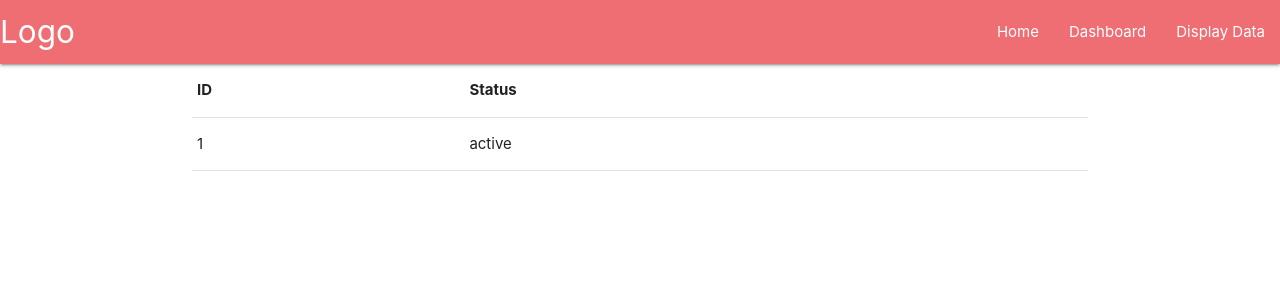
After one commit to kpreforma/mqttWeb, a Flask app: template templates/table.html in a window 1280 px wide. The commit adds this page. Shown: the top 300 px of the page. Run offline with Flask 3, Linux system fonts and the light colour scheme; the template is opened without the code that fills it: most values are stand-ins (such as "Sample title", 1, 10 or a date in 2020).

Commit message:
data table working

```diff
--- a/main.py
+++ b/main.py
@@ -2,6 +2,7 @@ from flask import Flask, render_template, request, url_for, redirect, session
 from dotenv import load_dotenv
 import pymongo
 import os
+import pandas as pd
 
 # initialize Flask app
 app = Flask(__name__)
@@ -13,14 +14,21 @@ mongo_conn_str = (
 
 # initialize mongo client
 mongo_client = pymongo.MongoClient(mongo_conn_str).get_database("mqtt").RawSignals
+data = mongo_client.find()
+signals = list(data)
 
 
 # routes
 @app.get("/")
-def index():
-    return render_template("dashboard.html")
+def get_table():
+    return render_template("table.html", signals=signals)
+
+
+@app.get("/dashboard")
+def get_dash():
+    return render_template("dashboard.html", signals=signals)
 
 
 # start
 if __name__ == "__main__":
-    app.run(host="127.0.0.1", port=8000, debug=True)
+    app.run(port=8080, debug=True)
--- a/templates/base.html
+++ b/templates/base.html
@@ -1,41 +1,38 @@
 <!DOCTYPE html>
 <html lang="en">
-<head>
-    <meta charset="UTF-8">
-    <meta name="viewport" content="width=device-width, initial-scale=1.0">
-    <title>{% block title %} {% endblock %}</title>
-    <link href="https://cdn.jsdelivr.net/npm/bootstrap@5.3.0/dist/css/bootstrap.min.css" rel="stylesheet" integrity="sha384-9ndCyUaIbzAi2FUVXJi0CjmCapSmO7SnpJef0486qhLnuZ2cdeRhO02iuK6FUUVM" crossorigin="anonymous">
-    <link rel="stylesheet" href='/static/index.css' />
-</head>
-<body>
+	<head>
+		<meta charset="UTF-8" />
+		<!--Let browser know website is optimized for mobile-->
+		<meta name="viewport" content="width=device-width, initial-scale=1.0" />
+		<title>{% block title %} MQTT {% endblock %}</title>
+		<!--Import Google Icon Font-->
+		<link
+			href="https://fonts.googleapis.com/icon?family=Material+Icons"
+			rel="stylesheet"
+		/>
+		<!--Import materialize.css-->
+		<link
+			type="text/css"
+			rel="stylesheet"
+			href="static/materialize.min.css"
+			media="screen,projection"
+		/>
+	</head>
+	<body>
+		<div class="navbar fixed">
+			<nav>
+				<div class="nav-wrapper">
+					<a href="#" class="brand-logo">Logo</a>
+					<ul id="nav-mobile" class="right hide-on-med-and-down">
+						<li><a href="/">Home</a></li>
+						<li><a href="dashboard">Dashboard</a></li>
+						<li><a href="/">Display Data</a></li>
+					</ul>
+				</div>
+			</nav>
+		</div>
+		<div class="container">{% block content %}{% endblock %}</div>
 
-    <nav class="navbar navbar-expand-lg fixed-top">
-        <span class="navbar-brand">GPT API + Flask</span>
-        <ul class="navbar-nav me-auto mb-2 mb-lg-0">
-            <li class="nav-item">
-                <a class="nav-link" aria-current="page" href="#">Home</a>
-            </li>
-            <li class="nav-item">
-                <a class="nav-link" href="#">Data</a>
-            </li>
-        </ul>
-
-        <nav class="nav-item dropdown">
-            <a class="nav-link dropdown-toggle" href="#" role="button" data-bs-toggle="dropdown">
-                <span class="navbar-toggler-icon"></span>
-            </a>
-            <ul class="dropdown-menu">
-                <li><a class="dropdown-item" href="#">Login/Register</a></li>
-                <li><a class="dropdown-item" href="#">Logout</a></li>
-                <li><hr class="dropdown-divider"></li>
-                <li><a class="dropdown-item" href="#">Something else here</a></li>
-            </ul>
-        </nav>
-
-    </nav>
-
-    {% block content %}{% endblock %}
-
-    <script src="https://cdn.jsdelivr.net/npm/bootstrap@5.3.0/dist/js/bootstrap.bundle.min.js" integrity="sha384-geWF76RCwLtnZ8qwWowPQNguL3RmwHVBC9FhGdlKrxdiJJigb/j/68SIy3Te4Bkz" crossorigin="anonymous"></script>
-</body>
+		<script type="text/javascript" src="/static/materialize.min.js"></script>
+	</body>
 </html>
--- /dev/null
+++ b/templates/table.html
@@ -0,0 +1,18 @@
+{%extends "base.html" %} {% block title %} MQTT | Table {% endblock %} {% block
+content %}
+<table>
+	<tr>
+		<th>ID</th>
+		<th>Status</th>
+	</tr>
+	{% for signal in signals %}
+
+	<tr>
+		<td>{{ signal._id }}</td>
+		<td>{{ signal.status }}</td>
+	</tr>
+
+	{% endfor %}
+</table>
+
+{% endblock %}
```
Also changed, not shown: templates/dashboard.html (+32 -3 lines), templates/index.html (deleted, +0 -35 lines), static/materialize.css (renamed from css/materialize.css), static/materialize.js (renamed from js/materialize.js), static/materialize.min.css (renamed from css/materialize.min.css), static/materialize.min.js (renamed from js/materialize.min.js), 1 other file.
